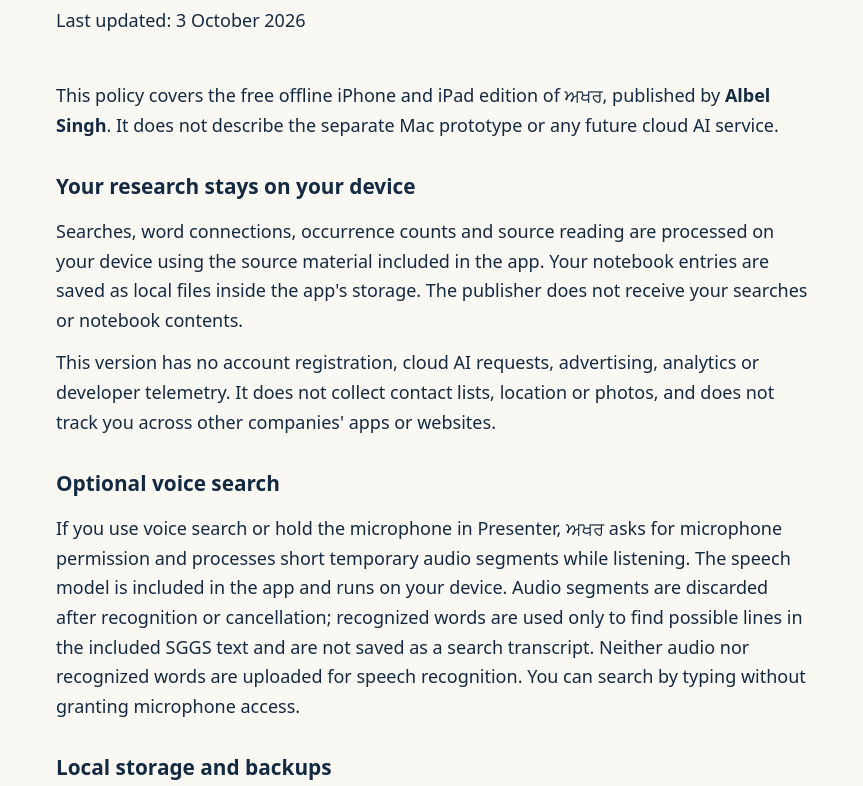
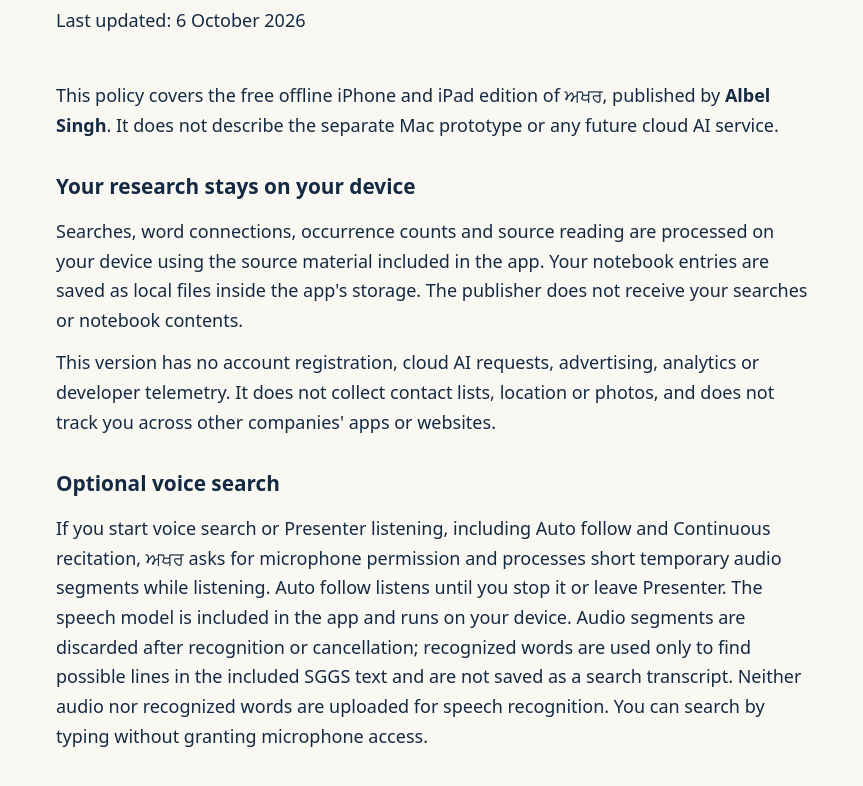
Before and after one commit to albelsingh77/akhar-support, a plain HTML site: page privacy-policy.html in a window 1280 px wide. Shown: the part 161-947 px from the top of the page, without its empty margins (208-1071 px from the left). Drawn offline with Linux system fonts and the light colour scheme.

Commit message:
Describe continuous on-device Presenter listening
Updates the privacy policy for Auto follow and Continuous recitation in the upcoming App Store release.

```diff
--- a/privacy-policy.html
+++ b/privacy-policy.html
@@ -27,7 +27,7 @@
   <header>
     <p class="eyebrow">ਅਖਰ · iPhone and iPad</p>
     <h1>Privacy policy</h1>
-    <p>Last updated: 3 October 2026</p>
+    <p>Last updated: 6 October 2026</p>
   </header>
   <main>
     <p>This policy covers the free offline iPhone and iPad edition of ਅਖਰ, published by <strong>Albel Singh</strong>. It does not describe the separate Mac prototype or any future cloud AI service.</p>
@@ -37,7 +37,7 @@
     <p>This version has no account registration, cloud AI requests, advertising, analytics or developer telemetry. It does not collect contact lists, location or photos, and does not track you across other companies' apps or websites.</p>
 
     <h2>Optional voice search</h2>
-    <p>If you use voice search or hold the microphone in Presenter, ਅਖਰ asks for microphone permission and processes short temporary audio segments while listening. The speech model is included in the app and runs on your device. Audio segments are discarded after recognition or cancellation; recognized words are used only to find possible lines in the included SGGS text and are not saved as a search transcript. Neither audio nor recognized words are uploaded for speech recognition. You can search by typing without granting microphone access.</p>
+    <p>If you start voice search or Presenter listening, including Auto follow and Continuous recitation, ਅਖਰ asks for microphone permission and processes short temporary audio segments while listening. Auto follow listens until you stop it or leave Presenter. The speech model is included in the app and runs on your device. Audio segments are discarded after recognition or cancellation; recognized words are used only to find possible lines in the included SGGS text and are not saved as a search transcript. Neither audio nor recognized words are uploaded for speech recognition. You can search by typing without granting microphone access.</p>
 
     <h2>Local storage and backups</h2>
     <p>Your saved notebook remains in the app's storage until you remove the data or delete the app. Deleting the app removes its local app data; offloading an app may retain its documents and data.</p>
```
